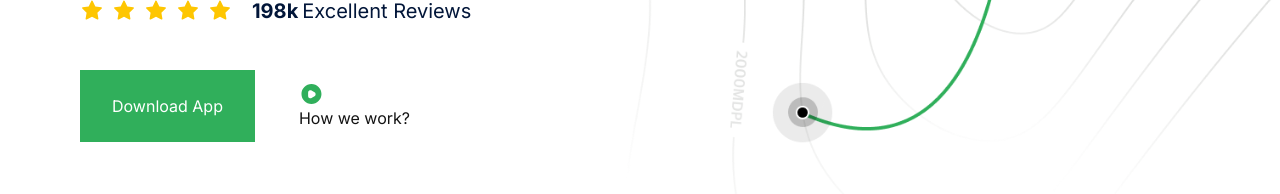
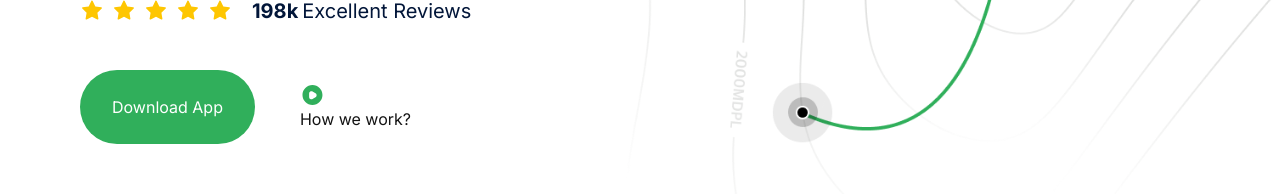
Before and after one commit to IgorPavlov00/sas, a Next.js app: page / in a window 1280 px wide. Shown: the part 450-644 px from the top of the page. Built offline with nearby package versions, Linux system fonts and the light colour scheme.

Commit message:
Update Hero.tsx

```diff
--- a/components/Hero.tsx
+++ b/components/Hero.tsx
@@ -75,13 +75,21 @@ const Hero = () => {
             transition={{ duration: 0.8, delay: 1 }}
             className="flex flex-col w-full gap-3 sm:flex-row"
           >
-            <Button type="button" title="Download App" variant="btn_green" />
+            <Button
+              type="button"
+              title="Download App"
+              variant="btn_green"
+              className="rounded-full px-6 py-3 text-white bg-green-700 hover:bg-green-800 transition-all"
+            />
+
             <Button
               type="button"
               title="How we work?"
               icon="/play.svg"
               variant="btn_white_text"
+              className="rounded-full px-6 py-3 border border-gray-300 hover:bg-gray-100 transition-all"
             />
+
           </motion.div>
         </div>
 
```
